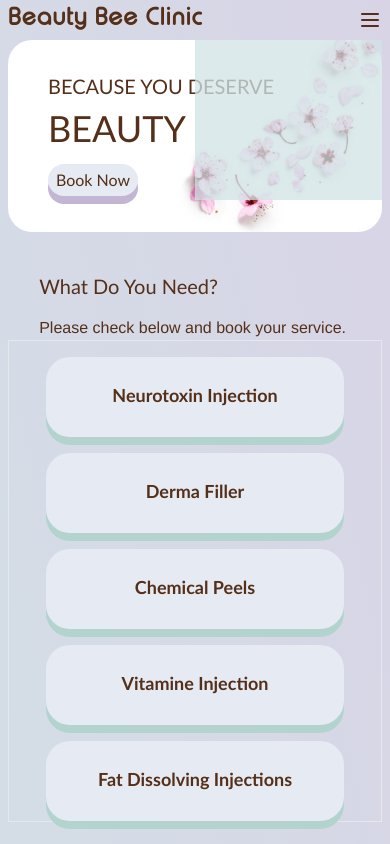
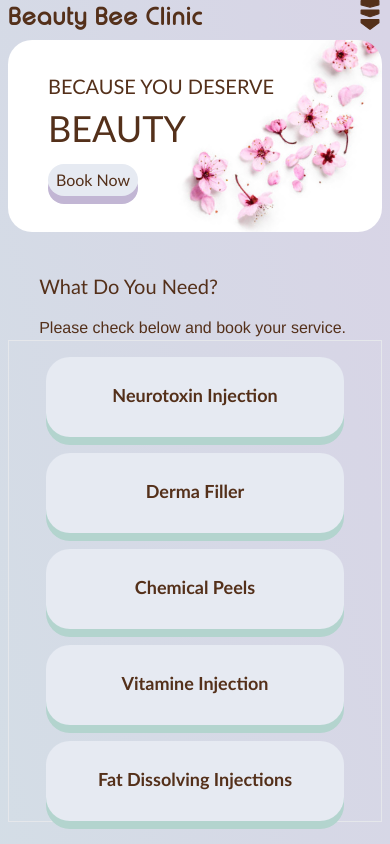
Before and after one commit to T4r4n3h/Beauty-Bee-Clinic, a React (Create React App) app: page / in a window 390 px wide. Both pictures are taken after a click on the button 370 px from the left and 18 px from the top of the page. Shown: the top 844 px of the page. Built offline with nearby package versions, Linux system fonts and the light colour scheme.

Commit message:
committing last changes

```diff
--- a/src/components/Header.jsx
+++ b/src/components/Header.jsx
@@ -6,7 +6,7 @@
 
 const Header = () => {
   const [menuClass, setMenuClass] = useState("hide");
-  const [burger, setBurger] = useState("show");
+  const [burger, setBurger] = useState("mt-2 w-6 h-7");
   const [drop, setDrop] = useState("hide");
 
   const hideMenu = () => {
@@ -27,7 +27,10 @@
     <div className="Header flex justify-between md:mt-10 ">
         <nav className="nav hidden lg:flex lg:justify-between " >
           <ul className='flex cursor-pointer'>
-            <li className="text-2xl">Services & Pricing</li>
+            <li className="text-2xl">
+              <Link to="ServiceSection" smooth="true"duration={1000}> Services & Pricing</Link>
+
+             </li>
             <li className="text-2xl ml-10">
               <Link to="About" smooth="true"duration={1000}>About</Link>
             </li>
@@ -46,13 +49,43 @@
            </a>
         </div>
         <div className="nav-mobile lg:hidden h-10">
-        <button>
-             <svg className="mt-2 w-6 h-7" fill="none" stroke="currentColor" stroke-width="2">
+        <button className="" onClick={showMenu}>
+             <svg className={burger}
+
+             fill="none" stroke="currentColor" stroke-width="2">
               <path stroke-linecap="round" stroke-linejoin="round" d="M4 6h16M4 12h16M4 18h16" />
              </svg>
+             <svg
+          className={drop}
+            width="24"
+            height="30"
+            viewBox="0 0 24 38"
+            fill="none"
+            xmlns="http://www.w3.org/2000/svg"
+          >
+            <path
+              d="M23.25 0.999999C23.25 0.861929 23.1381 0.75 23 0.75H12H1C0.861929 0.75 0.75 0.861928 0.75 1V5.90658C0.75 6.01888 0.824884 6.1174 0.933088 6.14746L11.9331 9.20302C11.9769 9.21518 12.0231 9.21518 12.0669 9.20302L23.0669 6.14746C23.1751 6.1174 23.25 6.01888 23.25 5.90658V0.999999Z"
+              fill="#54301A"
+              stroke="#54301A"
+              strokeWidth="1.5"
+            />
+            <path
+              d="M23.25 13C23.25 12.8619 23.1381 12.75 23 12.75H11.3333H0.999998C0.861929 12.75 0.75 12.8619 0.75 13V17.1358C0.75 17.2424 0.817549 17.3372 0.918253 17.372L11.9183 21.1781C11.9712 21.1964 12.0288 21.1964 12.0817 21.1781L23.0817 17.372C23.1825 17.3372 23.25 17.2424 23.25 17.1358V13Z"
+              fill="#54301A"
+              stroke="#54301A"
+              strokeWidth="1.5"
+            />
+            <path
+              d="M23.25 25C23.25 24.8619 23.1381 24.75 23 24.75H12H1C0.861929 24.75 0.75 24.8619 0.75 25V28.5C0.75 28.5787 0.787048 28.6528 0.85 28.7L11.85 36.95C11.9389 37.0167 12.0611 37.0167 12.15 36.95L23.15 28.7L23.6 29.3L23.15 28.7C23.213 28.6528 23.25 28.5787 23.25 28.5V25Z"
+              fill="#54301A"
+              stroke="#54301A"
+              strokeWidth="1.5"
+            />
+          </svg>
         </button>
         </div>
-        <NavMbl showMenu={menuClass} hideMenu={hideMenu}/>
+
+        {/* <NavMbl showMenu={menuClass} hideMenu={hideMenu}/> */}
     </div>
   )
 }
--- a/src/components/NavMbl.jsx
+++ b/src/components/NavMbl.jsx
@@ -1,11 +1,38 @@
 import React from 'react'
+import { Link } from "react-scroll";
 
-function NavMbl() {
+function NavMbl(props) {
   return (
     <div className="MblNav showMenu lg:hidden ">
 
+        <ul className=''>
+        <li className="text-xl ">
+               <Link to="ServiceSection" smooth="true"duration={1000}> Services</Link>
+            </li>
+            <li className="text-xl">
+              <Link to="About" smooth="true"duration={1000}>About</Link>
+            </li>
+        </ul>
 
-
+      <button
+        onClick={props.hideMenu}
+        className="w-full text-lavender text-center"
+      >
+        <svg
+          xmlns="http://www.w3.org/2000/svg"
+          className="h-6 w-6 ml-6"
+          fill="none"
+          viewBox="0 0 24 24"
+          stroke="currentColor"
+        >
+          <path
+            strokeLinecap="round"
+            strokeLinejoin="round"
+            strokeWidth="2"
+            d="M13 5l7 7-7 7M5 5l7 7-7 7"
+          />
+        </svg>
+      </button>
     </div>
   )
 }
--- a/src/index.css
+++ b/src/index.css
@@ -84,7 +84,7 @@
   @apply ml-3 w-1/2 border bg-white rounded-3xl
 }
 .showMenu{
-  @apply bg-[#d1e3e6] opacity-75 absolute inset-y-[40px] right-0 w-1/2  h-40 text-right font-medium pr-6
+  @apply bg-[#d1e3e6] opacity-75 absolute inset-y-[40px] right-0 w-1/3  h-fit text-right font-medium pr-6
 }
 .hide{
   @apply hidden
```
